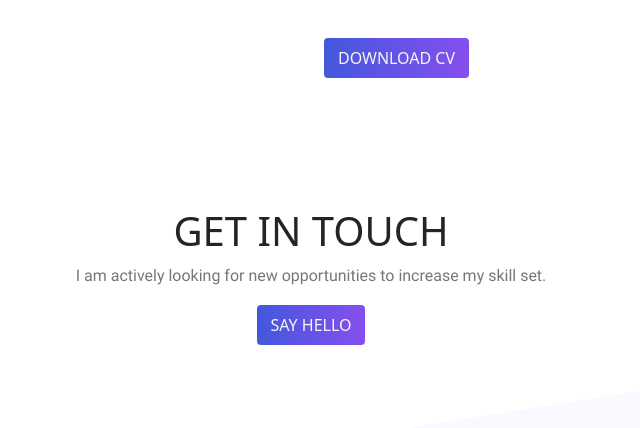
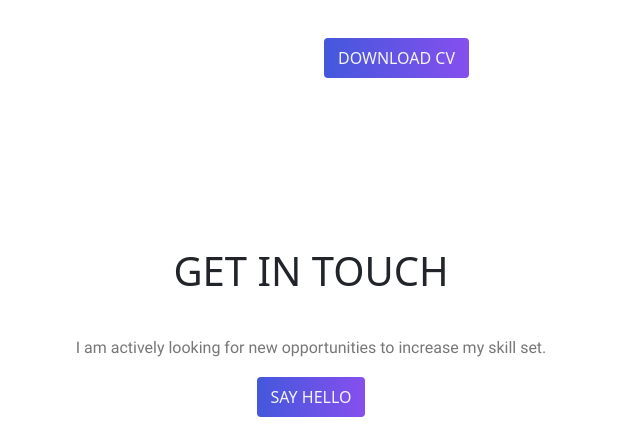
Before and after one commit to rishimalik0135/Portfolio_Fontend_Website, a plain HTML site: page index.html in a window 1280 px wide. Shown: the part 1759-2187 px from the top of the page, without its empty margins (329-969 px from the left). Drawn offline with Linux system fonts and the light colour scheme.

Commit message:
Update _global.css

```diff
--- a/css/partials/_global.css
+++ b/css/partials/_global.css
@@ -7,6 +7,10 @@
 
 .text-uppercase{
     text-transform: uppercase;
+}
+
+.text-uppercase.title-h1{
+    margin: 40px;
 }
 
 /* Buttons */
```
